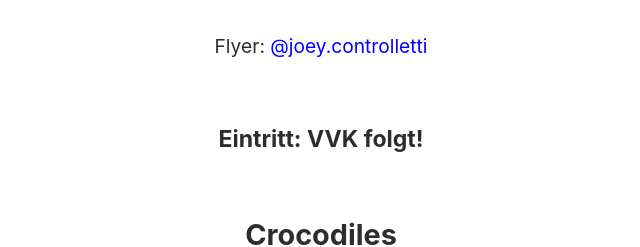
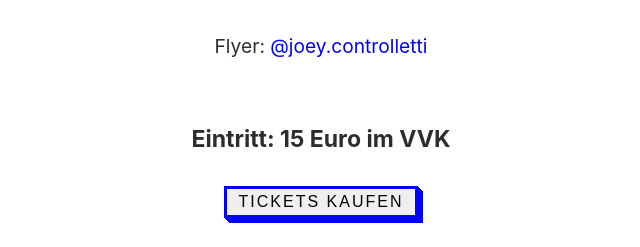
Before and after one commit to autohaus-heidelberg/website, a Vue app: page /event/crocodiles_bird-control in a window 1280 px wide. Shown: the part 1240-1487 px from the top of the page, without its empty margins (319-959 px from the left). Built offline with nearby package versions, Linux system fonts and the light colour scheme.

Commit message:
feat: add first pretix shop link

```diff
--- a/src/events.ts
+++ b/src/events.ts
@@ -8,6 +8,8 @@
     descriptionShort: string,
     descriptionLong?: string,
     fee: string,
+    /* Link to the ticket shop, i.e. https://pretix.eu/carousel/131124Crocodiles/ */
+    shopLink?: string,
     artists: Array<{
         name: string,
         image?: string,
@@ -296,7 +298,8 @@
 
 Flyer: <a href="https://www.instagram.com/joey.controlletti/">@joey.controlletti</a>
 `,
-        fee: "VVK folgt!",
+        fee: "15 Euro im VVK",
+        shopLink: "https://pretix.eu/carousel/131124Crocodiles/",
         artists: [
             {
                 name: "Crocodiles",
--- a/src/views/Event.vue
+++ b/src/views/Event.vue
@@ -6,6 +6,9 @@
     img.event-img(v-if="event.img" :src="event.img")
     p(v-html="event.descriptionLong ? event.descriptionLong : event.descriptionShort")
     h3(v-if="event.fee") Eintritt: {{ event.fee }}
+    .get-ticket(v-if="event.shopLink")
+        a(:href="event.shopLink")
+            button() Tickets kaufen
     .artist(v-for="artist in event.artists")
         h2 {{ artist.name }}
         a(v-if="artist.link" :href="artist.link") Im Netz
```
